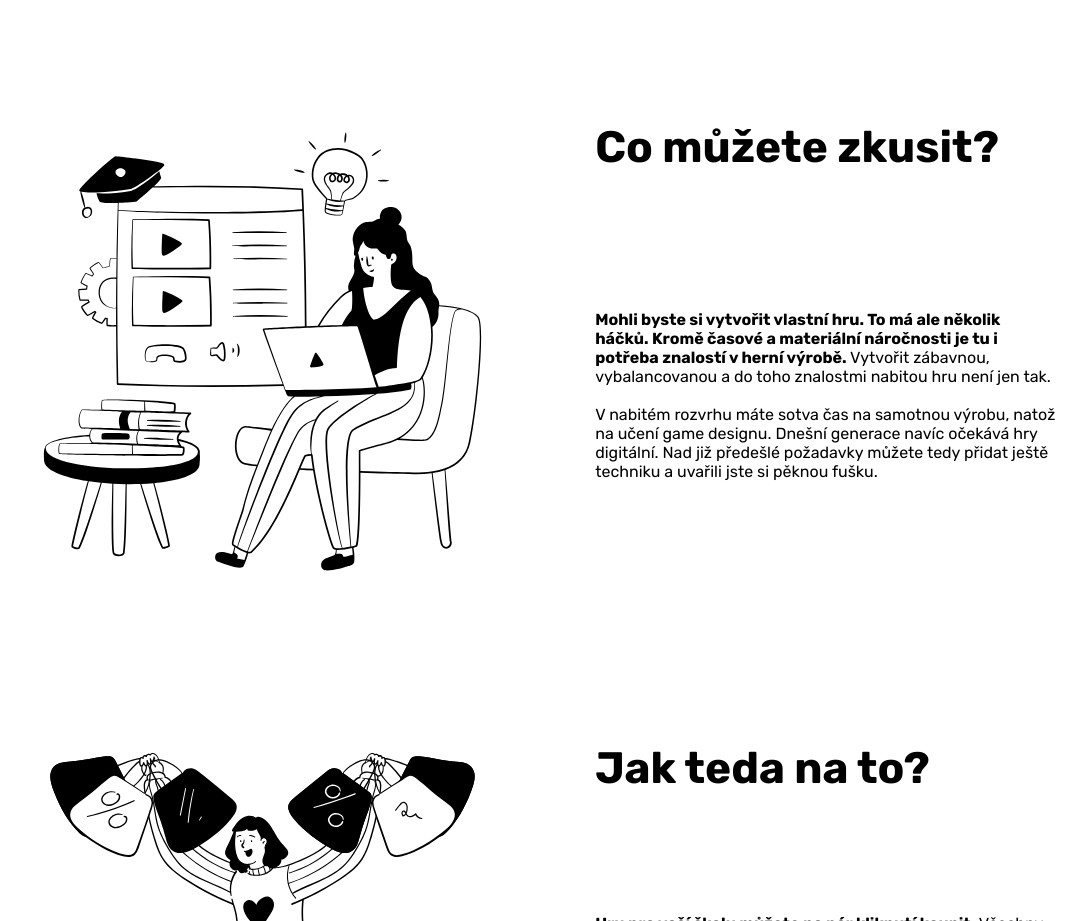
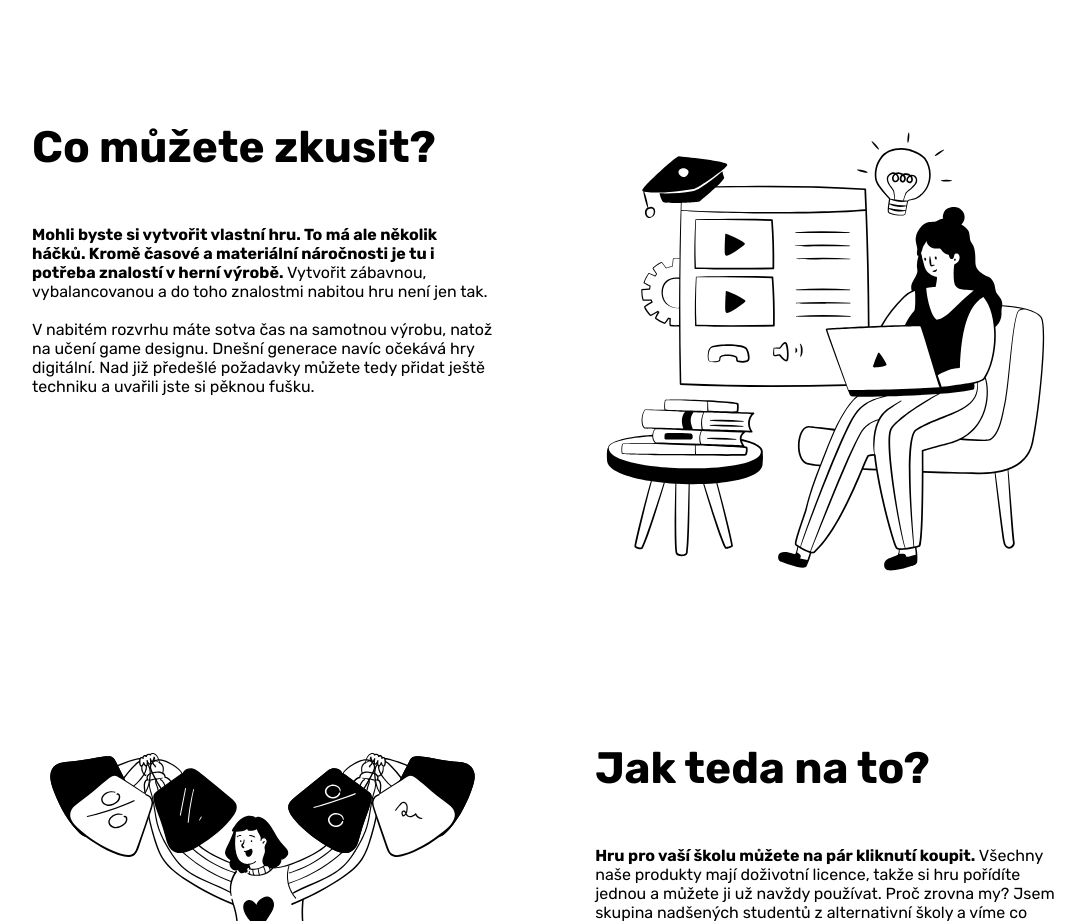
Before and after one commit to VladislavKorecky/komensky-interactive-frontend, a Next.js app: page / in a window 1280 px wide. Shown: the part 1380-2301 px from the top of the page, without its empty margins (96-1182 px from the left). Built offline with nearby package versions, Linux system fonts and the light colour scheme.

Commit message:
Adding "reverse" flag support to ImageAndText while responsive

```diff
--- a/src/components/ImageAndText.tsx
+++ b/src/components/ImageAndText.tsx
@@ -13,7 +13,7 @@ interface ImageAndTextProps {
 
 const ImageAndText: FC<ImageAndTextProps> = ({containerRef, heading, imagePath, imageAlt, reversed, children}) => {
     return (
-        <section ref={containerRef} className={styles.container}>
+        <section ref={containerRef} className={`${styles.container} ${reversed ? styles.reversed: ""}`}>
             <h2>{heading}</h2>
             <Image src={imagePath} alt={imageAlt} className={styles.image} />
             {children}
--- a/src/styles/ImageAndText.module.scss
+++ b/src/styles/ImageAndText.module.scss
@@ -6,6 +6,7 @@
 
     // LAYOUT
     grid-template-columns: 1fr;
+    grid-template-rows: auto 1fr;  // auto prevents the first row from being stretched by the image
     column-gap: 10%;
 
     @media only screen and (min-width: $mobile-breakpoint) {
@@ -19,6 +20,12 @@
 .container > * {
     @media only screen and (min-width: $mobile-breakpoint) {
         grid-column-start: 2;
+    }
+}
+
+.container.reversed > * {
+    @media only screen and (min-width: $mobile-breakpoint) {
+        grid-column-start: 1;
     }
 }
 
@@ -41,7 +48,7 @@
 .image {
     // SIZE
     width: 100%;
-    height: fit-content;
+    height: fit-content;  // without this, the aspect-ratio makes the image too big on small screens
     aspect-ratio: 1/1;
 
     // LAYOUT
@@ -50,3 +57,9 @@
         grid-row: 1 / 3;
     }
 }
+
+.container.reversed > .image {
+    @media only screen and (min-width: $mobile-breakpoint) {
+        grid-column-start: 2;
+    }
+}
```
